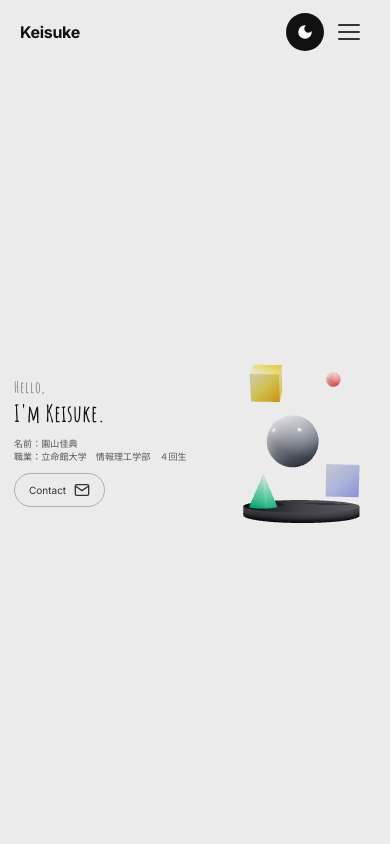
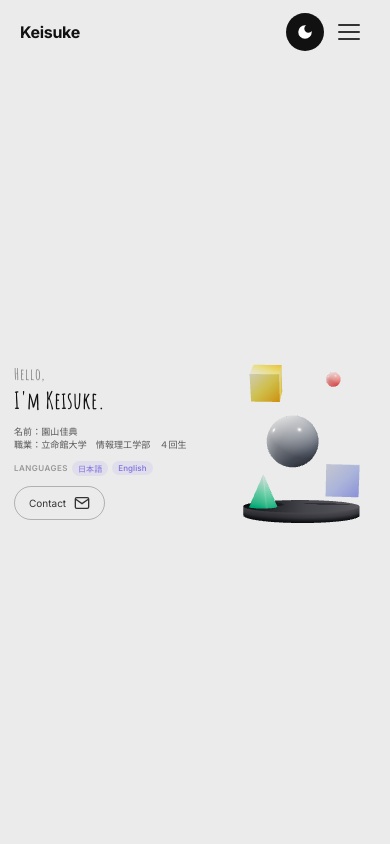
Before and after one commit to keisukessu/ABOUTME, a React (Vite) app: page / in a window 390 px wide. Shown: the top 844 px of the page. Built offline with nearby package versions, Linux system fonts and the light colour scheme; the HTML template or start-up script is replaced by a standard one.

Commit message:
Languagesを表示(スマホ用)

```diff
--- a/src/components/Hero.module.css
+++ b/src/components/Hero.module.css
@@ -309,7 +309,19 @@
   }
 
   .languages {
-    display: none;
+    margin-bottom: 10px;
+    gap: 4px;
+    flex-wrap: wrap;
+  }
+
+  .langLabel {
+    font-size: 8px;
+    margin-right: 0;
+  }
+
+  .langTag {
+    font-size: 8px;
+    padding: 2px 6px;
   }
 
   .buttons {
```
